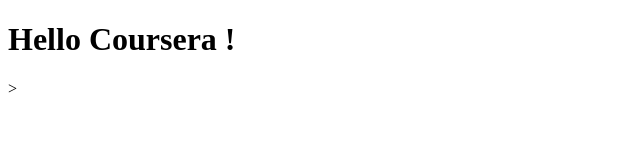
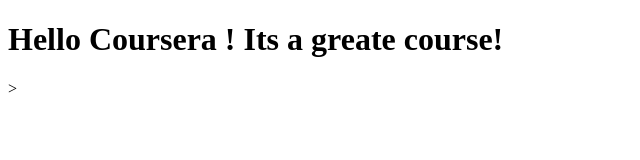
Before and after one commit to fitsama/project1, a plain HTML site: page site/index.html in a window 1280 px wide. Shown: the whole page, without its empty margins (0-640 px from the left). Drawn offline with Linux system fonts and the light colour scheme.

Commit message:
small change.

```diff
--- a/site/index.html
+++ b/site/index.html
@@ -5,6 +5,6 @@
 	<title>Hello Coursera</title>
 </head>
 <body>
-<h1>Hello Coursera !</h1>>
+<h1>Hello Coursera ! Its a greate course!</h1>>
 </body>
 </html>
```
